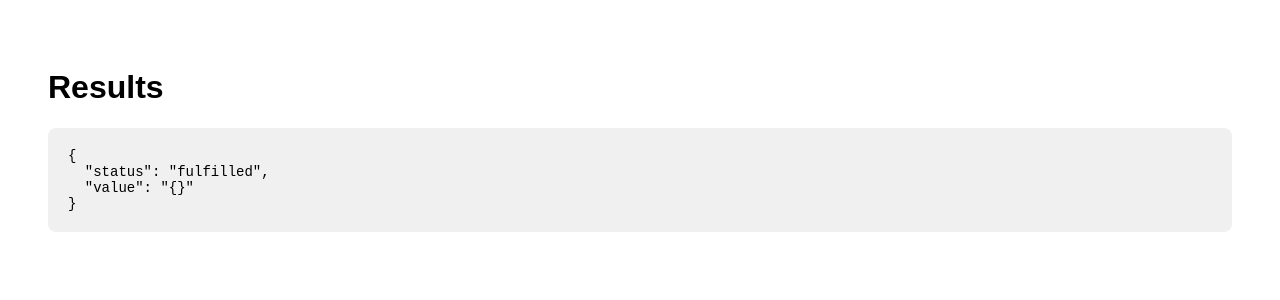
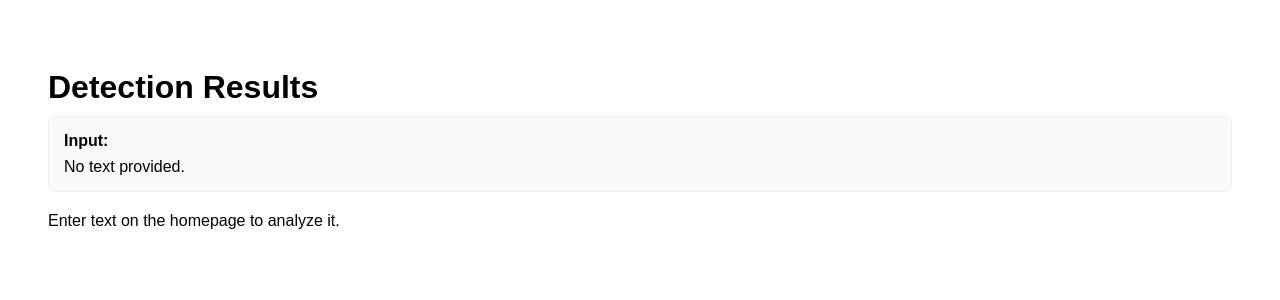
Before and after one commit to christensenandrew455-cell/funbot3000, a Next.js app: page /results in a window 1280 px wide. Shown: the top 300 px of the page. Built offline with nearby package versions, Linux system fonts and the light colour scheme.

Commit message:
Update page.js

```diff
--- a/app/results/page.js
+++ b/app/results/page.js
@@ -1,28 +1,78 @@
 // app/results/page.js
-export default function ResultsPage({ searchParams }) {
-  // Force all values to strings so Next.js won't crash
-  const safeParams = Object.fromEntries(
-    Object.entries(searchParams).map(([key, value]) => [
-      key,
-      typeof value === "string" ? value : JSON.stringify(value)
-    ])
-  );
+async function fetchResults(query) {
+  // If no query passed, return nothing
+  if (!query) return null;
+
+  try {
+    // Replace with your actual endpoint:
+    const res = await fetch(`https://api.detestifyai.com/analyze?text=${encodeURIComponent(query)}`, {
+      method: "GET",
+      headers: { "Accept": "application/json" },
+      cache: "no-store" // required so Next.js doesn’t cache your API response
+    });
+
+    if (!res.ok) throw new Error("API request failed");
+    return await res.json();
+  } catch (err) {
+    return { error: err.message };
+  }
+}
+
+export default async function ResultsPage({ searchParams }) {
+  const query = searchParams?.q || ""; // Example: /results?q=hello
+  const results = await fetchResults(query);
 
   return (
-    <div style={{ padding: "40px", fontFamily: "Arial" }}>
-      <h1>Results</h1>
+    <div style={{ padding: "40px", fontFamily: "Arial, sans-serif" }}>
+      <h1 style={{ marginBottom: "10px" }}>Detection Results</h1>
 
-      <pre
+      {/* QUERY BOX */}
+      <div
         style={{
-          background: "#f0f0f0",
-          padding: "20px",
+          background: "#fafafa",
+          padding: "15px",
           borderRadius: "8px",
-          fontSize: "14px",
-          overflowX: "auto"
+          marginBottom: "20px",
+          border: "1px solid #eee"
         }}
       >
-        {JSON.stringify(safeParams, null, 2)}
-      </pre>
+        <strong>Input:</strong>
+        <div style={{ marginTop: "8px", whiteSpace: "pre-wrap" }}>
+          {query || "No text provided."}
+        </div>
+      </div>
+
+      {/* RESULTS */}
+      {!query ? (
+        <p>Enter text on the homepage to analyze it.</p>
+      ) : results?.error ? (
+        <div
+          style={{
+            padding: "15px",
+            borderRadius: "8px",
+            background: "#ffe6e6",
+            border: "1px solid #ffb3b3"
+          }}
+        >
+          <strong>Error:</strong> {results.error}
+        </div>
+      ) : !results ? (
+        <p>Loading…</p>
+      ) : (
+        <div
+          style={{
+            padding: "20px",
+            borderRadius: "8px",
+            background: "#f0f0f0",
+            border: "1px solid #ddd"
+          }}
+        >
+          <h2>Results</h2>
+          <pre style={{ marginTop: "10px", overflowX: "auto" }}>
+            {JSON.stringify(results, null, 2)}
+          </pre>
+        </div>
+      )}
     </div>
   );
 }
```
